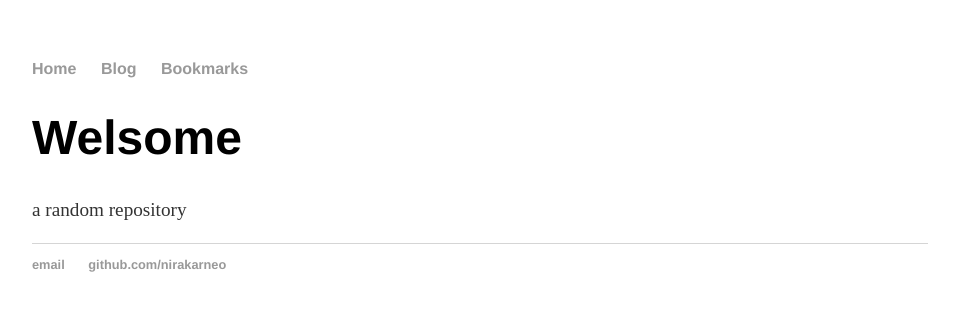
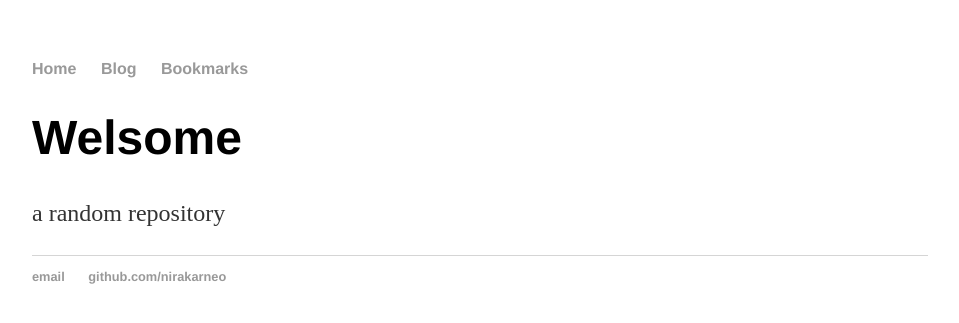
Before and after one commit to nirakarneo/nirakarneo.github.io, a Jekyll site: the page built from index.html, in a window 1280 px wide. Shown: the top 323 px of the page, without its empty margins (160-1119 px from the left). Built offline with Jekyll 4.4.1, drawn with Linux system fonts in a browser that asks for light colours.

Commit message:
Update main.css

```diff
--- a/css/main.css
+++ b/css/main.css
@@ -1,7 +1,6 @@
 body {
     margin: 60px auto;
     width: 70%;
-    align: justify;
 }
 nav ul, footer ul {
     font-family:'Helvetica', 'Arial', 'Sans-Serif';
@@ -25,8 +24,8 @@ h1 {
     font-family:'Helvetica', 'Arial', 'Sans-Serif';
 }
 p {
-    align: 'justify';
-    font-size: 1.2em;
+    align: justify;
+    font-size: 1.5em;
     line-height: 1.4em;
     color: #333;
 }
```
